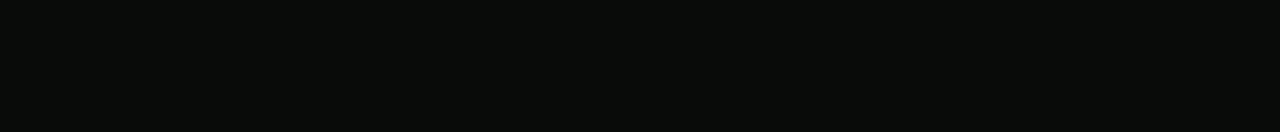
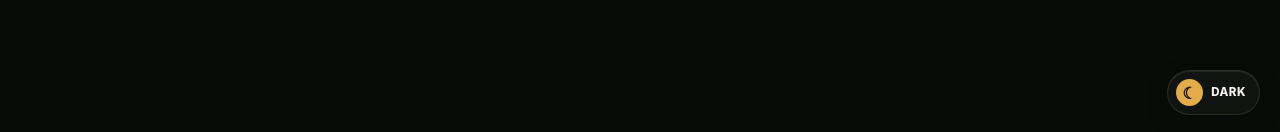
Before and after one commit to Ved171104dev/RazorRecover, a Next.js app in the folder apps/web/: page / in a window 1280 px wide. Shown: the part 665-797 px from the top of the page. Built offline with nearby package versions, Linux system fonts and the light colour scheme.

Commit message:
feat: add persistent light and dark themes

```diff
--- a/apps/web/app/layout.tsx
+++ b/apps/web/app/layout.tsx
@@ -1,5 +1,7 @@
 import "./globals.css";
 import "./polish.css";
 import type { Metadata } from "next";
+import { ThemeToggle } from "@/components/theme-toggle";
 export const metadata:Metadata={title:"RazorRecover","description":"Autonomous Revenue Recovery Intelligence"};
-export default function Layout({children}:Readonly<{children:React.ReactNode}>){return <html lang="en"><body>{children}</body></html>}
+const themeScript = `try{const saved=localStorage.getItem("razorrecover-theme");const theme=saved==="light"||saved==="dark"?saved:"dark";document.documentElement.dataset.theme=theme;document.documentElement.style.colorScheme=theme}catch(_){document.documentElement.dataset.theme="dark"}`;
+export default function Layout({children}:Readonly<{children:React.ReactNode}>){return <html lang="en" data-theme="dark" suppressHydrationWarning><head><script dangerouslySetInnerHTML={{__html:themeScript}} /></head><body>{children}<ThemeToggle /></body></html>}
--- a/apps/web/app/polish.css
+++ b/apps/web/app/polish.css
@@ -219,3 +219,91 @@
   html { scroll-behavior: auto; }
   *, *::before, *::after { scroll-behavior: auto !important; transition-duration: .01ms !important; animation-duration: .01ms !important; animation-iteration-count: 1 !important; }
 }
+
+/* Persistent dark/light appearance control */
+.themeToggle {
+  position: fixed;
+  z-index: 80;
+  right: 20px;
+  bottom: 20px;
+  display: inline-flex;
+  align-items: center;
+  gap: 8px;
+  min-height: 42px;
+  padding: 8px 13px 8px 8px;
+  border: 1px solid var(--border);
+  border-radius: 999px;
+  color: var(--text);
+  background: color-mix(in srgb, var(--panel) 92%, transparent);
+  box-shadow: var(--shadow-sm), inset 0 1px 0 rgba(255,255,255,.08);
+  backdrop-filter: blur(16px) saturate(135%);
+  cursor: pointer;
+  font-size: .72rem;
+  font-weight: 800;
+  letter-spacing: .045em;
+  text-transform: uppercase;
+  transition: transform .18s ease, border-color .18s ease, background .18s ease;
+}
+.themeToggle:hover { border-color: color-mix(in srgb, var(--accent) 45%, var(--border)); transform: translateY(-2px); }
+.themeToggleIcon { display: grid; width: 27px; height: 27px; place-items: center; border-radius: 50%; color: #17130a; background: var(--accent); font-size: 1rem; line-height: 1; }
+
+html[data-theme="light"] {
+  color-scheme: light;
+  --bg: #f5f3ed;
+  --panel: #ffffff;
+  --panel2: #fbfaf6;
+  --line: #dedbd1;
+  --border: rgba(43, 47, 40, .14);
+  --text: #20231f;
+  --muted: #6b7167;
+  --accent: #b47718;
+  --accent-hover: #c18425;
+  --accent-soft: rgba(180, 119, 24, .1);
+  --green: #26764a;
+  --red: #b54238;
+  --positive: #26764a;
+  --negative: #b54238;
+  --shadow-sm: 0 10px 30px rgba(52, 47, 36, .08);
+  --shadow-lg: 0 24px 70px rgba(52, 47, 36, .13);
+}
+html[data-theme="light"] body { background: radial-gradient(circle at 12% -8%, rgba(180,119,24,.09), transparent 32rem), radial-gradient(circle at 95% 15%, rgba(78,128,94,.06), transparent 28rem), var(--bg); }
+html[data-theme="light"] * { scrollbar-color: #c5c1b7 transparent; }
+html[data-theme="light"] .nav { background: rgba(247,245,239,.86); box-shadow: 0 12px 32px rgba(52,47,36,.06); }
+html[data-theme="light"] .navlinks a { color: #62695f; }
+html[data-theme="light"] .navlinks a:hover { color: var(--text); border-color: rgba(43,47,40,.1); background: rgba(43,47,40,.045); }
+html[data-theme="light"] .navlinks a.active { color: #725019; }
+html[data-theme="light"] .card,
+html[data-theme="light"] .detailPanel,
+html[data-theme="light"] .authCard { background: linear-gradient(180deg, rgba(255,255,255,.97), rgba(250,249,245,.98)); box-shadow: var(--shadow-sm), inset 0 1px 0 rgba(255,255,255,.8); }
+html[data-theme="light"] .card::before,
+html[data-theme="light"] .detailPanel::before,
+html[data-theme="light"] .authCard::before { background: linear-gradient(90deg, transparent, rgba(180,119,24,.18), transparent); }
+html[data-theme="light"] .metricLabel,
+html[data-theme="light"] .metricSub,
+html[data-theme="light"] .field label { color: #687065; }
+html[data-theme="light"] .btn { border-color: rgba(110,72,13,.16); color: #fffaf0; }
+html[data-theme="light"] .btnSecondary { color: #30352f; border-color: #d8d4ca; background: #f7f5ef; }
+html[data-theme="light"] .btnSecondary:hover:not(:disabled) { background: #eee9dd; }
+html[data-theme="light"] .danger { color: #a83e35; background: #fff5f3; }
+html[data-theme="light"] .input,
+html[data-theme="light"] input,
+html[data-theme="light"] select,
+html[data-theme="light"] textarea { color: var(--text); color-scheme: light; border-color: #d5d2c9; background: #fff; }
+html[data-theme="light"] .input:focus,
+html[data-theme="light"] input:focus,
+html[data-theme="light"] select:focus,
+html[data-theme="light"] textarea:focus { background: #fff; }
+html[data-theme="light"] .tableWrap { background: rgba(255,255,255,.62); }
+html[data-theme="light"] th { color: #626a5f; background: rgba(245,243,237,.97); }
+html[data-theme="light"] tbody tr:hover,
+html[data-theme="light"] .click:hover { background: rgba(180,119,24,.055); }
+html[data-theme="light"] .badge { color: #79581f; border-color: rgba(180,119,24,.15); background: #f6efe0; }
+html[data-theme="light"] .flow div { background: #fbfaf6; }
+html[data-theme="light"] .recordForm { background: rgba(180,119,24,.035); }
+html[data-theme="light"] .dot { box-shadow: 0 0 0 4px #faf9f5, 0 0 16px rgba(180,119,24,.22); }
+html[data-theme="light"] .notice { color: #75571f; background: #faf3df; }
+html[data-theme="light"] .error { color: #96382f; background: #fff0ed; }
+html[data-theme="light"] .answer { background: rgba(180,119,24,.055); }
+html[data-theme="light"] .themeToggle { background: rgba(255,255,255,.9); }
+
+@media (max-width: 760px) { .themeToggle { right: 14px; bottom: 14px; } }
--- a/apps/web/components/product.tsx
+++ b/apps/web/components/product.tsx
@@ -255,10 +255,10 @@
                     <stop offset="1" stopColor="#d6a34a" stopOpacity="0" />
                   </linearGradient>
                 </defs>
-                <CartesianGrid stroke="#292c25" vertical={false} />
-                <XAxis dataKey="day" stroke="#8f9689" />
+                <CartesianGrid stroke="var(--line)" vertical={false} />
+                <XAxis dataKey="day" stroke="var(--muted)" />
                 <YAxis
-                  stroke="#8f9689"
+                  stroke="var(--muted)"
                   tickFormatter={(x) => `₹${Math.round(x / 100000)}k`}
                 />
                 <Tooltip formatter={(x) => inr(Number(x))} />
@@ -308,32 +308,32 @@
               margin={{ top: 28, right: 20, left: 6, bottom: 2 }}
               barCategoryGap="24%"
             >
-              <CartesianGrid stroke="rgba(205,214,190,.10)" strokeDasharray="4 7" vertical={false} />
+              <CartesianGrid stroke="var(--line)" strokeDasharray="4 7" vertical={false} />
               <XAxis
                 dataKey="name"
                 axisLine={false}
                 tickLine={false}
                 tickMargin={13}
-                tick={{ fill: "#aeb5a5", fontSize: 12 }}
+                tick={{ fill: "var(--muted)", fontSize: 12 }}
                 tickFormatter={(x) => label(String(x))}
               />
               <YAxis
                 axisLine={false}
                 tickLine={false}
                 width={58}
-                tick={{ fill: "#81897c", fontSize: 12 }}
+                tick={{ fill: "var(--muted)", fontSize: 12 }}
                 tickFormatter={(x) => compactInr(Number(x))}
               />
               <Tooltip
                 cursor={{ fill: "rgba(226,173,72,.045)" }}
                 contentStyle={{
-                  background: "#151914",
-                  border: "1px solid rgba(226,173,72,.28)",
+                  background: "var(--panel2)",
+                  border: "1px solid var(--border)",
                   borderRadius: 12,
                   boxShadow: "0 14px 36px rgba(0,0,0,.32)",
                 }}
-                labelStyle={{ color: "#f4f3ed", fontWeight: 700, marginBottom: 6 }}
-                itemStyle={{ color: "#e2ad48" }}
+                labelStyle={{ color: "var(--text)", fontWeight: 700, marginBottom: 6 }}
+                itemStyle={{ color: "var(--accent)" }}
                 labelFormatter={(x) => label(String(x))}
                 formatter={(x) => [inr(Number(x)), "Revenue at risk"]}
               />
@@ -345,7 +345,7 @@
                   dataKey="value_paise"
                   position="top"
                   formatter={(x: any) => compactInr(Number(x))}
-                  fill="#d8dacc"
+                  fill="var(--text)"
                   fontSize={12}
                   fontWeight={700}
                 />
@@ -1618,7 +1618,7 @@
   return (
     <div
       className="row"
-      style={{ padding: "8px 0", borderBottom: "1px solid #292c25" }}
+      style={{ padding: "8px 0", borderBottom: "1px solid var(--line)" }}
     >
       <span className="muted">{name}</span>
       <b>{value}</b>
--- /dev/null
+++ b/apps/web/components/theme-toggle.tsx
@@ -0,0 +1,38 @@
+"use client";
+
+import { useEffect, useState } from "react";
+
+type Theme = "dark" | "light";
+
+export function ThemeToggle() {
+  const [theme, setTheme] = useState<Theme>("dark");
+
+  useEffect(() => {
+    const current = document.documentElement.dataset.theme === "light" ? "light" : "dark";
+    setTheme(current);
+  }, []);
+
+  function toggleTheme() {
+    const next: Theme = theme === "dark" ? "light" : "dark";
+    document.documentElement.dataset.theme = next;
+    document.documentElement.style.colorScheme = next;
+    window.localStorage.setItem("razorrecover-theme", next);
+    setTheme(next);
+  }
+
+  const nextTheme = theme === "dark" ? "light" : "dark";
+  return (
+    <button
+      type="button"
+      className="themeToggle"
+      onClick={toggleTheme}
+      aria-label={`Switch to ${nextTheme} theme`}
+      title={`Switch to ${nextTheme} theme`}
+    >
+      <span className="themeToggleIcon" aria-hidden="true">
+        {theme === "dark" ? "☾" : "☀"}
+      </span>
+      <span>{theme === "dark" ? "Dark" : "Light"}</span>
+    </button>
+  );
+}
```
